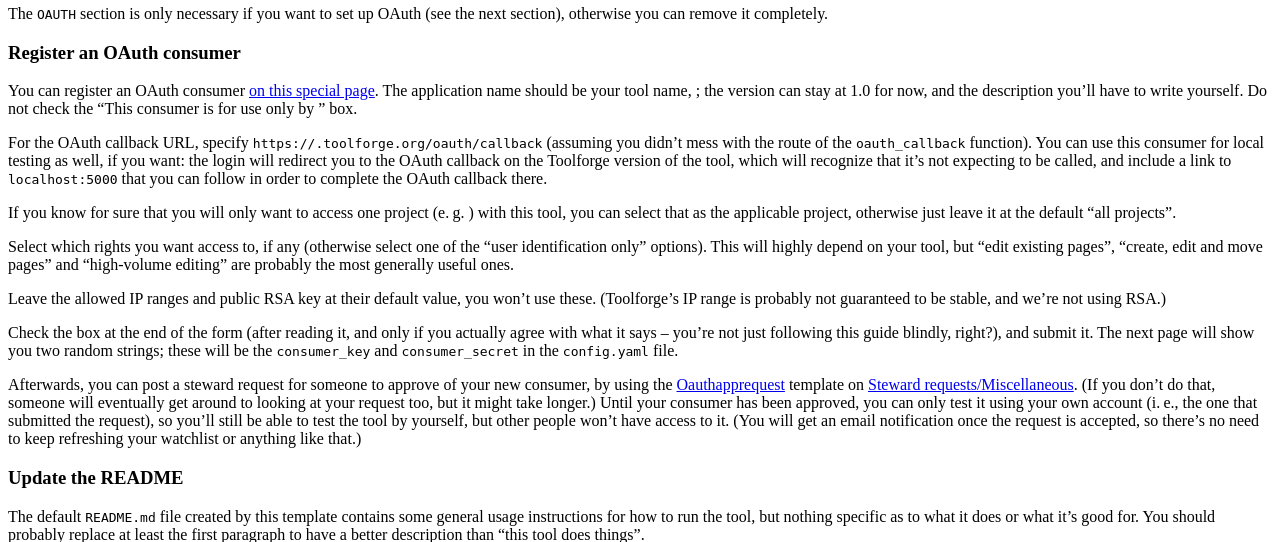
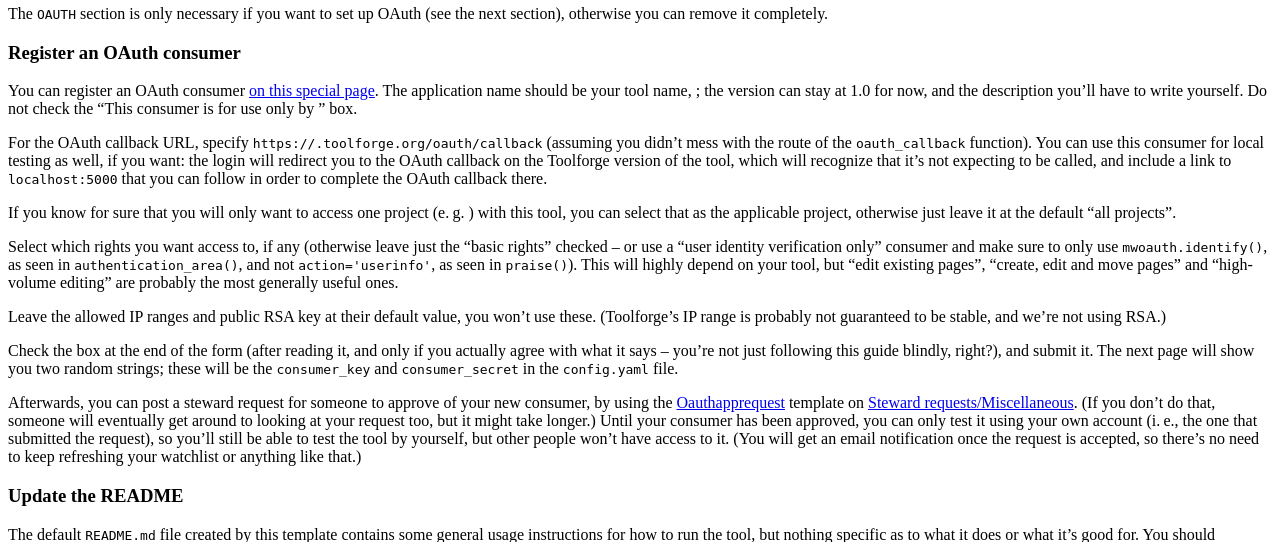
Before and after one commit to lucaswerkmeister/cookiecutter-toolforge, a Python web app: template {{cookiecutter.tool_identifier}}/templates/index.html in a window 1280 px wide. Shown: the part 1834-2376 px from the top of the page. Run offline with Jinja, Linux system fonts and the light colour scheme; the template is opened without the code that fills it, so the values that code supplies are empty.

Commit message:
Revert "Don’t use mwoauth.identify() to get user name"
This was poorly advised, as index.php told users to use a “user
identification only“ consumer if they didn’t need any grants, but the
authorization area would be broken in that case: such consumers aren’t
allowed to use the API (error: readapidenied). I think the best solution
is to switch back to mwoauth.identify(): yes, it’s not a great
interface, but it’s better than only supporting “regular” OAuth
consumers in the tool, or than introducing another prompt in
cookiecutter.json asking which type of OAuth consumer users are
intending to use, or than including the code for both versions and
falling back from action='userinfo' to mwoauth.identify() if the former
yields an error.

This reverts commit a4b9d93e4bce6e68ab5b6540071807e6efeccb49.

Bug: T403932

```diff
--- a/{{cookiecutter.tool_identifier}}/templates/index.html
+++ b/{{cookiecutter.tool_identifier}}/templates/index.html
@@ -230,7 +230,9 @@
 </p>
 <p>
   Select which rights you want access to, if any
-  (otherwise select one of the “user identification only” options).
+  (otherwise leave just the “basic rights” checked –
+  or use a “user identity verification only” consumer and make sure to only use <code>mwoauth.identify()</code>,
+  as seen in <code>authentication_area()</code>, and not <code>action='userinfo'</code>, as seen in <code>praise()</code>).
   This will highly depend on your tool,
   but “edit existing pages”, “create, edit and move pages” and “high-volume editing” are probably the most generally useful ones.
 </p>
```
Also changed, not shown: {{cookiecutter.tool_identifier}}/app.py (+7 -3 lines).
